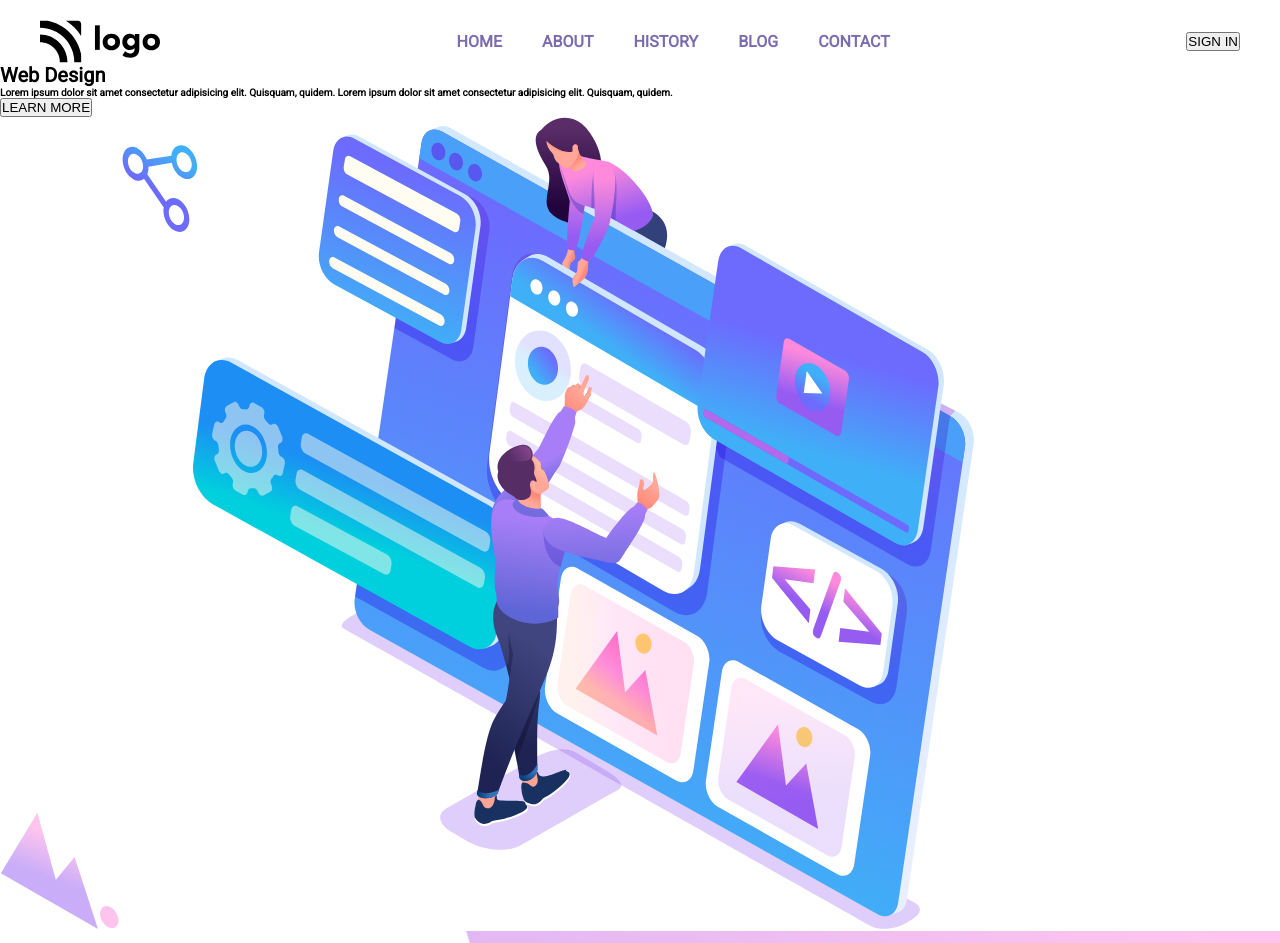
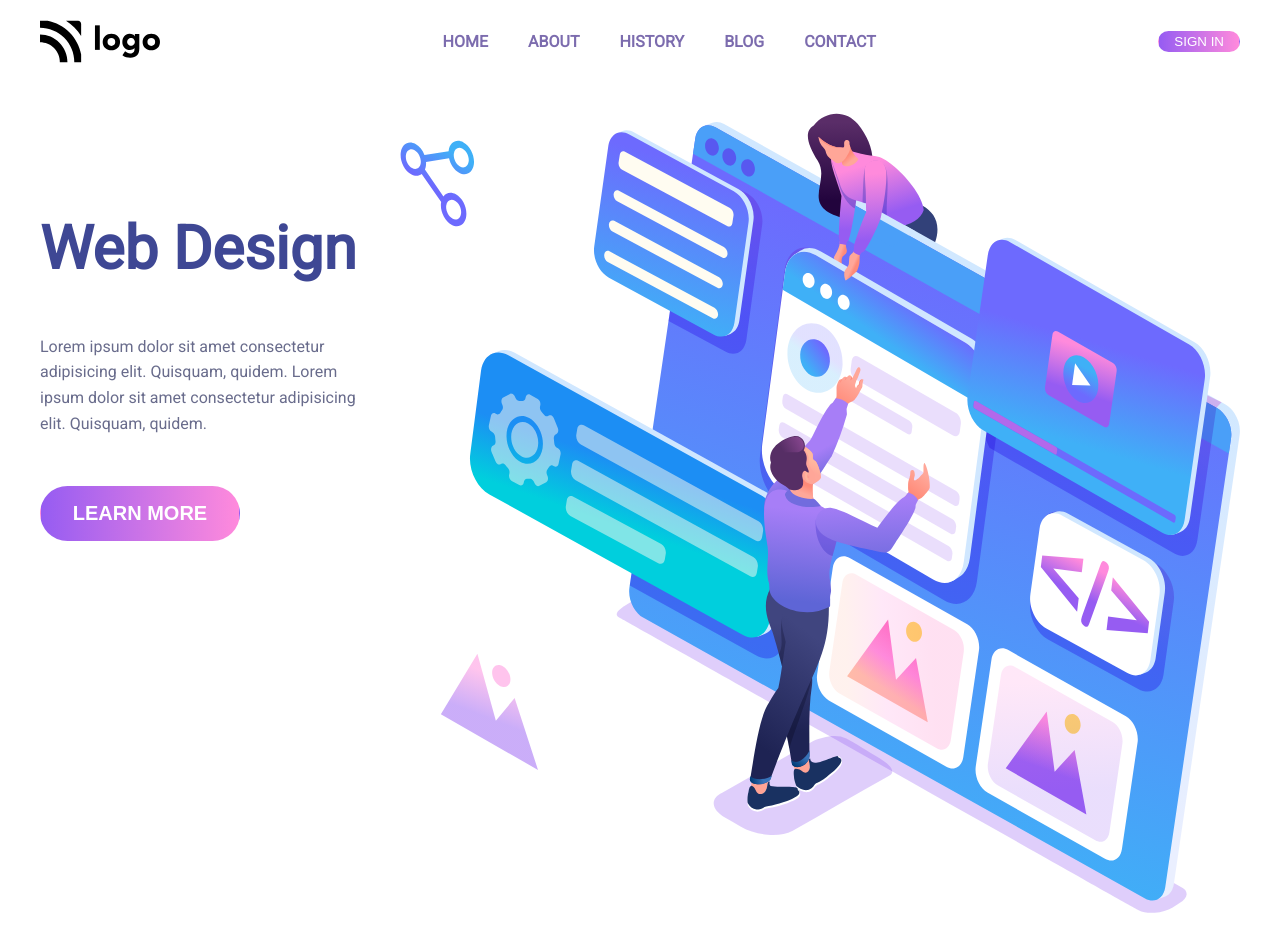
Before and after one commit to niranjanrai/Web-design, a website: page index.html in a window 1280 px wide. Shown: the top 943 px of the page. After the commit the page ends 915 px from the top, so only its background shows below. Drawn offline with Linux system fonts and the light colour scheme.

Commit message:
added readme

```diff
--- a/css/index.css
+++ b/css/index.css
@@ -1,41 +1,128 @@
-*{
+* {
   padding: 0;
   margin: 0;
   box-sizing: border-box;
 }
-html{
+html {
   font-size: 62.5%;
-
 }
 
-body{
+body {
   font-family: "Roboto";
 }
-.main-div{
+.main-div {
   margin-top: 2rem;
 }
 
-nav{
+nav {
   display: flex;
   justify-content: space-between;
   align-items: center;
 
   max-width: 120rem;
   margin: 0 auto;
+  margin-bottom: 5rem;
 }
 
-nav img{
+nav img {
   width: 12rem;
 }
 
-.nav-items{
+nav img:hover{
+    cursor: pointer;
+}
+.nav-items {
   display: flex;
   gap: 4rem;
 }
-.nav-item{
+.nav-item {
   font-size: 1.6rem;
   line-height: 1.6;
-    color: #7C6CAE;
+  color: #7c6cae;
+  transition: all .3s ease-in;
+}
+.nav-item:hover{
+ color: #965cf2;
+ cursor: pointer;
+}
+
+.signin-btn {
+  display: block;
+  padding: 0.2rem 1.5rem;
+  border-radius: 30px;
+  color: #fff;
+  border: 1px solid transparent;
+  background: linear-gradient(to right, #965cf2, #ff8adc);
+}
+
+button:hover{
+    cursor: pointer;
+}
+
+/* Hero section */
+.intro-section{
+    display: grid;
+    grid-template-columns: 30fr 70fr;
+    /* column-gap: 2rem; */
+
+
+    max-width: 120rem;
+    margin: 0 auto;
+}
+
+.left-section{
+    margin-top: 10rem;
+    display: flex;
+    flex-direction: column;
+    gap: 5rem;
+}
+
+.left-section h1{
+    font-size: 6rem;
+    font-weight: 600;
+    color: #3E4794;
+}
+
+.left-section h4{
+    font-size: 1.6rem;
+    line-height: 1.6;
+    font-weight: 400;
+    color: #696C8C;
+    text-align: left;
+    padding-right: 2rem;
+}
+
+.learn-more-btn{
+    display: block;
+    width: 20rem    ;
+    padding: 1.5rem 2.5rem;
+    font-size: 2rem;
+    font-weight: 600;
+    border-radius: 30px;
+    color: #fff;
+    border: 1px solid transparent;
+    background: linear-gradient(to right, #965cf2, #ff8adc);
+}
+
+/* Imaged section */
+
+.imgs-div{
+    position: relative;
+}
+
+.vector-img{
+    position: absolute;
+    bottom: 145px;
+    left: 40px;
+}
+.vector-dot{
+    position: absolute;
+    bottom: 227px;
+    left: 92px;
+}
+
+.main-image{
+    width: 100%;
 }
 
 
@@ -48,44 +135,7 @@ nav img{
 
 
 
-
-
-
-
-
-
-
-
-
-
-
-
-
-
-
-
-
-
-
-
-
-
-
-
-
-
-
-
-
-
-
-
-
-
-
-
-
-.imgs-div{
+.imgs-div {
   /* border-radius: 15px 50px;  */
   /* background-color:#EDBDF1 ; */
   /* clip-path: polygon(85% 0%, 68% 0%, 51% 0%, 18% 0%, 0% 0%, 20% 86%, 22% 88%, 31% 94%, 31% 94%, 54% 95%, 74% 93%, 100% 88%, 100% 47%, 100% 0%);
@@ -96,7 +146,7 @@ nav img{
     z-index: -110; */
 }
 
-.main-image{
+.main-image {
   /* position: absolute; */
   /* width: 60%; */
   /* overflow: visible; */
--- a/index.html
+++ b/index.html
@@ -43,6 +43,5 @@
     </div>
   </div>
 </body>
-<img src="./8.png" width="100%" alt="">
 
 </html>
```
Also changed, not shown: Readme.md (added). Lines whose indentation alone changed are shown as unchanged.
